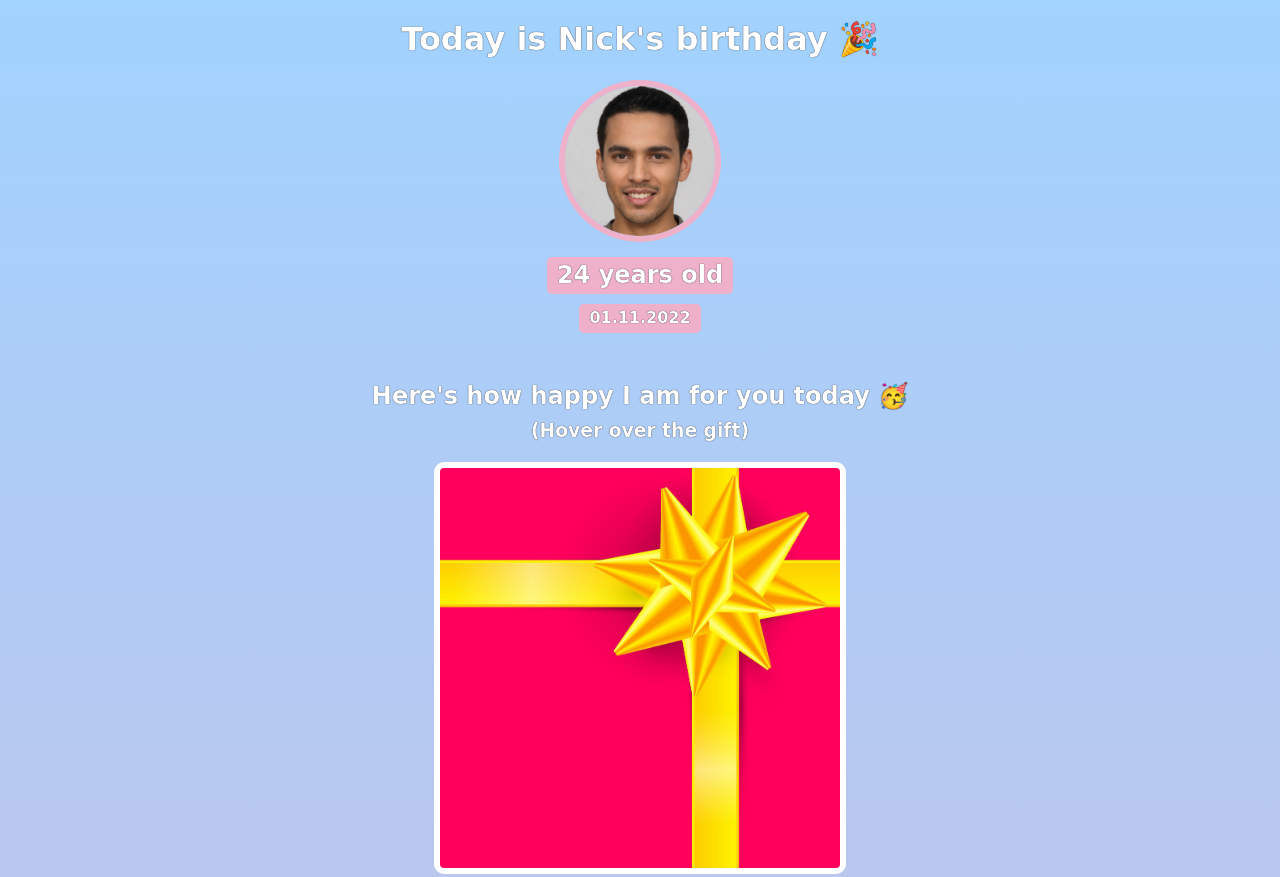
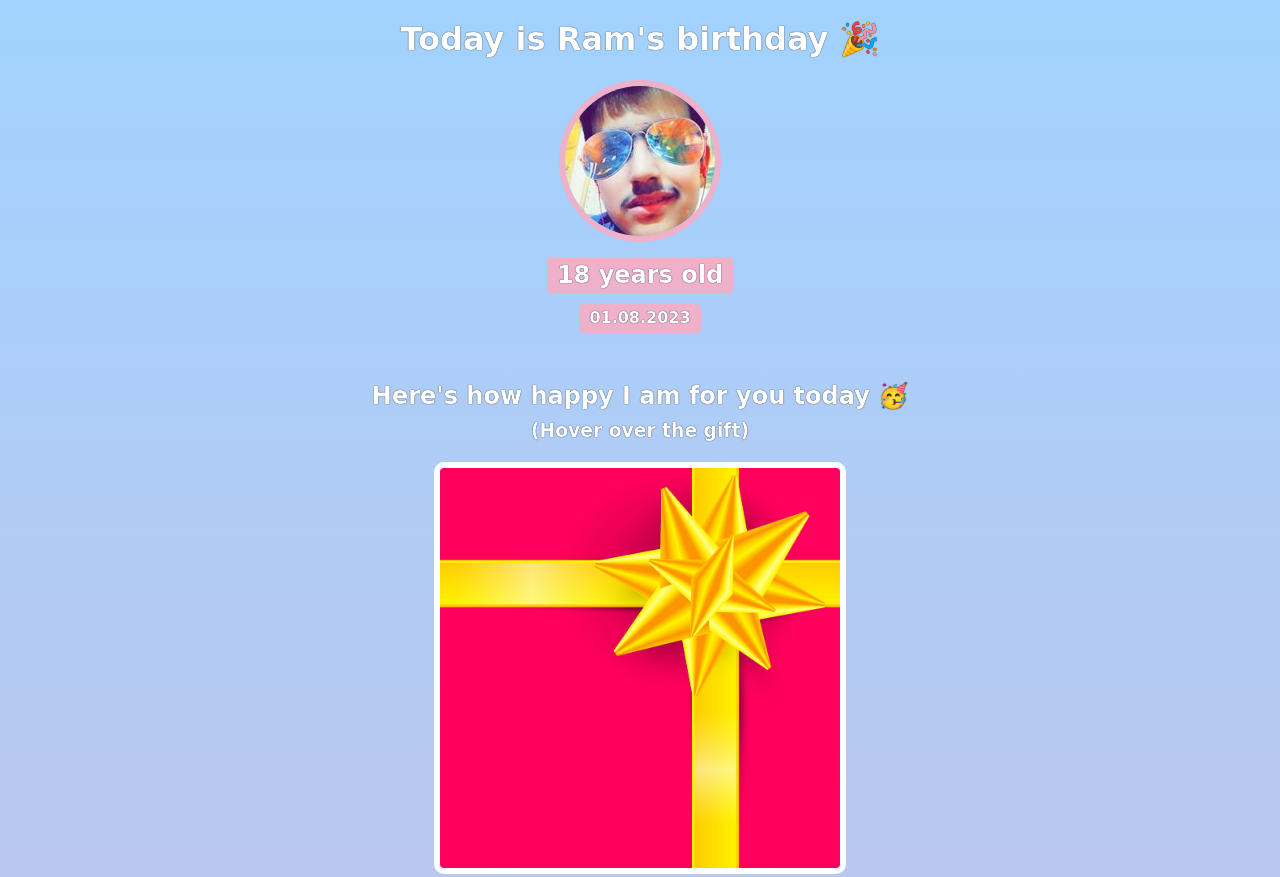
Before and after one commit to Wildbeastram/Birthday-GIFT-SITE, a website built with Vite: page index.html in a window 1280 px wide. Shown: the top 877 px of the page. Built offline with nearby package versions, Linux system fonts and the light colour scheme; a web font is replaced by a local one.

Commit message:
Change the name to Ram and the image to Ram.jpg and agefrom 24 to 18 and  date from 1/11/2022 to 1/08/2023

```diff
--- a/index.html
+++ b/index.html
@@ -7,10 +7,10 @@
     </head>
     <body>
         <div id="header">
-            <h1>Today is Nick's birthday 🎉</h1>
-            <img id="bff-img" src="images/nick.jpg">
-            <h2 id="bday-age">24 years old</h2>
-            <h4 id="bday-date">01.11.2022</h4>
+            <h1>Today is Ram's birthday 🎉</h1>
+            <img id="bff-img" src="images/Ram.jpg">
+            <h2 id="bday-age">18 years old</h2>
+            <h4 id="bday-date">01.08.2023</h4>
         </div>
 
         <div class="gift-section">
```
Also changed, not shown: images/Ram.jpg (added).
